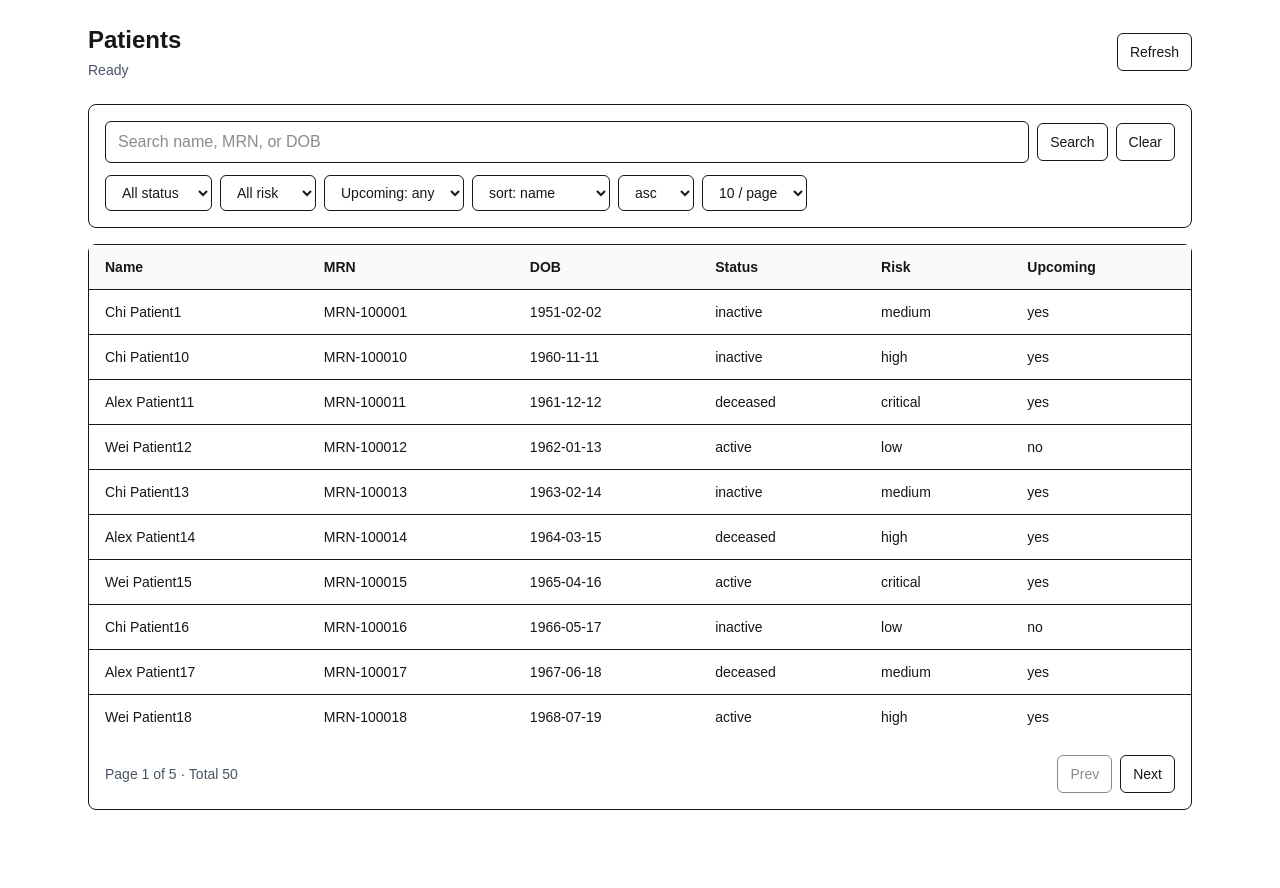
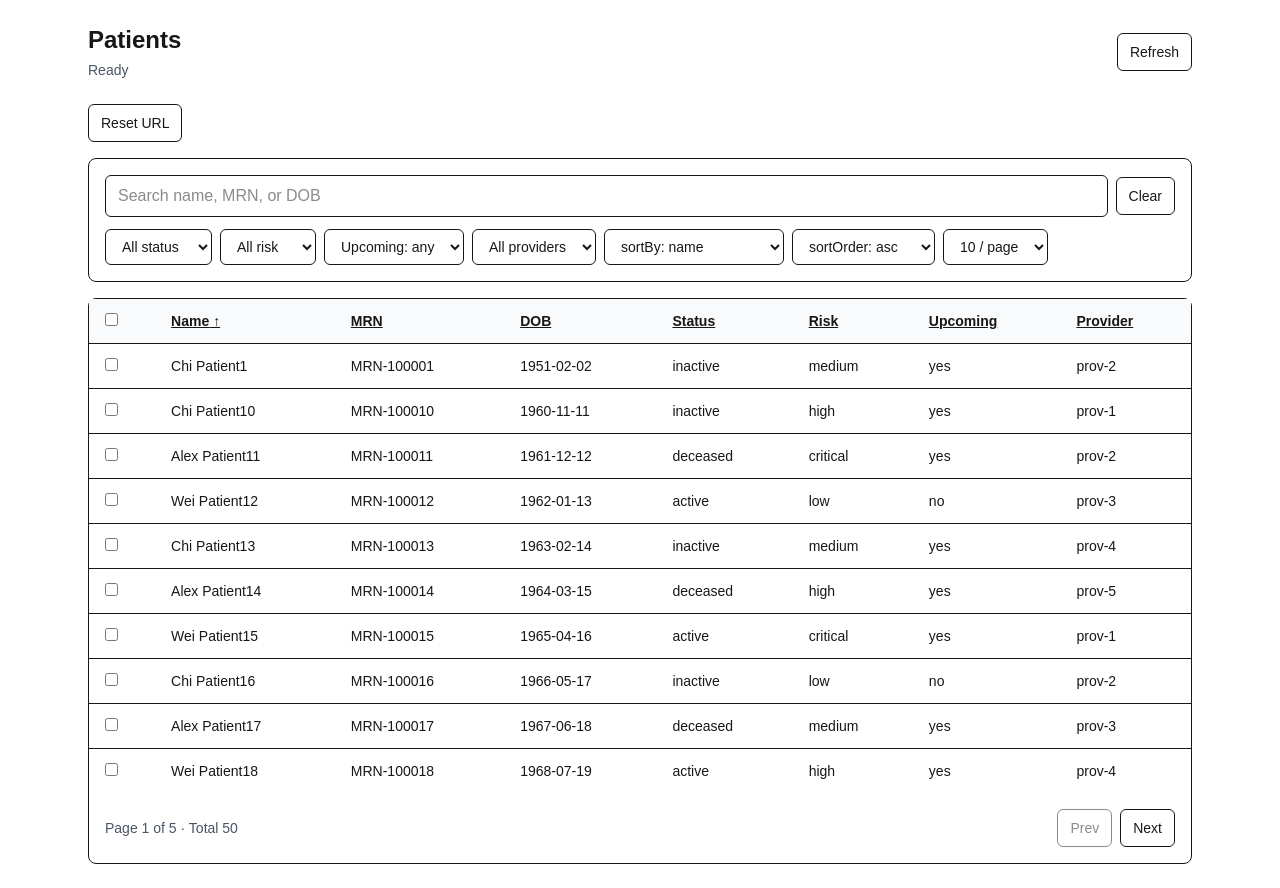
Before and after one commit to Craigchen-2001/carehub-next-dashboard, a Next.js app: page /patients in a window 1280 px wide. Before the commit the page ends 834 px from the top, so only its background shows below. Built offline with nearby package versions, Linux system fonts and the light colour scheme.

Commit message:
feat: patients list meets spec (debounced filters sorting bulk actions)

```diff
--- a/src/app/patients/page.tsx
+++ b/src/app/patients/page.tsx
@@ -1,11 +1,34 @@
 "use client";
 
-import { useMemo, useState } from "react";
+import { useEffect, useMemo, useState } from "react";
 import { useRouter, useSearchParams } from "next/navigation";
 import { useQuery } from "@tanstack/react-query";
-import { fetchPatients, type PatientsQuery } from "@/lib/api";
+import { fetchPatients, type Patient, type PatientsQuery } from "@/lib/api";
+import { useDebounce } from "@/lib/useDebounce";
 
 const parseBool = (v: string | null) => (v === "true" ? true : v === "false" ? false : undefined);
+
+const downloadJson = (items: unknown, filename: string) => {
+  const blob = new Blob([JSON.stringify(items, null, 2)], { type: "application/json" });
+  const url = URL.createObjectURL(blob);
+  const a = document.createElement("a");
+  a.href = url;
+  a.download = filename;
+  a.click();
+  URL.revokeObjectURL(url);
+};
+
+const SORT_COLUMNS: Array<{ key: string; label: string }> = [
+  { key: "name", label: "Name" },
+  { key: "mrn", label: "MRN" },
+  { key: "dob", label: "DOB" },
+  { key: "status", label: "Status" },
+  { key: "riskLevel", label: "Risk" },
+  { key: "hasUpcoming", label: "Upcoming" },
+  { key: "provider", label: "Provider" },
+];
+
+const PROVIDERS = ["prov-1", "prov-2", "prov-3", "prov-4", "prov-5"];
 
 export default function PatientsPage() {
   const router = useRouter();
@@ -28,22 +51,6 @@ export default function PatientsPage() {
     };
   }, [sp]);
 
-  const [searchDraft, setSearchDraft] = useState(query.search || "");
-
-  const { data: resp, isLoading, isError, error, refetch, isFetching } = useQuery({
-    queryKey: ["patients", query],
-    queryFn: () => fetchPatients(query),
-    placeholderData: (prev) => prev,
-  });
-
-  const rows = resp?.data ?? [];
-  const pagination = resp?.pagination;
-
-  const showLoading = isLoading && !resp;
-  const showError = isError;
-  const showEmpty = !showLoading && !showError && rows.length === 0;
-  const showTable = !showLoading && !showError && rows.length > 0;
-
   const pushParams = (patch: Record<string, string | undefined>, resetPage = true) => {
     const next = new URLSearchParams(sp.toString());
     Object.entries(patch).forEach(([k, v]) => {
@@ -60,22 +67,136 @@ export default function PatientsPage() {
     router.push(`/patients?${next.toString()}`);
   };
 
+  const toggleSort = (colKey: string) => {
+    const currentBy = query.sortBy || "name";
+    const currentOrder = query.sortOrder || "asc";
+
+    if (currentBy !== colKey) {
+      pushParams({ sortBy: colKey, sortOrder: "asc" }, false);
+      return;
+    }
+
+    pushParams({ sortOrder: currentOrder === "asc" ? "desc" : "asc" }, false);
+  };
+
+  const [filtersOpen, setFiltersOpen] = useState(true);
+
+  const [searchDraft, setSearchDraft] = useState(query.search || "");
+  const debouncedSearch = useDebounce(searchDraft, 400);
+
+  useEffect(() => {
+    setSearchDraft(query.search || "");
+  }, [query.search]);
+
+  useEffect(() => {
+    const current = query.search || "";
+    if (debouncedSearch === current) return;
+    pushParams({ search: debouncedSearch || undefined });
+  }, [debouncedSearch]);
+
+  const { data: resp, isLoading, isError, error, refetch, isFetching } = useQuery({
+    queryKey: ["patients", query],
+    queryFn: () => fetchPatients(query),
+    placeholderData: (prev) => prev,
+  });
+
+  const rows = resp?.data ?? [];
+  const pagination = resp?.pagination;
+
+  const showLoading = isLoading && !resp;
+  const showError = isError;
+  const showEmpty = !showLoading && !showError && rows.length === 0;
+  const showTable = !showLoading && !showError && rows.length > 0;
+
+  const [selectedById, setSelectedById] = useState<Record<string, Patient>>({});
+
+  const pageIds = rows.map((r) => r.id);
+  const selectedCount = Object.keys(selectedById).length;
+  const allPageSelected = pageIds.length > 0 && pageIds.every((id) => !!selectedById[id]);
+
+  const toggleOne = (p: Patient) => {
+    setSelectedById((prev) => {
+      if (prev[p.id]) {
+        const next = { ...prev };
+        delete next[p.id];
+        return next;
+      }
+      return { ...prev, [p.id]: p };
+    });
+  };
+
+  const toggleAllPage = () => {
+    setSelectedById((prev) => {
+      const next = { ...prev };
+      const shouldSelect = !allPageSelected;
+
+      rows.forEach((p) => {
+        if (shouldSelect) next[p.id] = p;
+        else delete next[p.id];
+      });
+
+      return next;
+    });
+  };
+
+  const clearSelection = () => setSelectedById({});
+
+  const exportSelected = () => {
+    const items = Object.values(selectedById);
+    downloadJson(items, `patients_selected_${Date.now()}.json`);
+  };
+
+  const sendMessage = () => {
+    const items = Object.values(selectedById);
+    const names = items.slice(0, 5).map((p) => `${p.firstName} ${p.lastName}`).join(", ");
+    const suffix = items.length > 5 ? ` +${items.length - 5} more` : "";
+    alert(`Send message (mock)\nRecipients: ${items.length}\n${names}${suffix}`);
+  };
+
   return (
     <div className="mx-auto max-w-6xl p-6">
-      <div className="mb-6 flex items-center justify-between">
+      <div className="mb-6 flex flex-col gap-3 sm:flex-row sm:items-center sm:justify-between">
         <div>
           <h1 className="text-2xl font-semibold">Patients</h1>
-          <div className="mt-1 text-sm text-gray-600">
-            {isFetching ? "Updating…" : "Ready"}
-          </div>
+          <div className="mt-1 text-sm text-gray-600">{isFetching ? "Updating…" : "Ready"}</div>
         </div>
 
-        <button className="rounded-md border px-3 py-2 text-sm" onClick={() => refetch()}>
-          Refresh
+        <div className="flex flex-wrap items-center gap-2">
+          {selectedCount > 0 && (
+            <div className="flex items-center gap-2 rounded-md border px-3 py-2 text-sm">
+              <span>Selected: {selectedCount}</span>
+              <button className="rounded-md border px-2 py-1" onClick={exportSelected}>
+                Export selected
+              </button>
+              <button className="rounded-md border px-2 py-1" onClick={sendMessage}>
+                Send message
+              </button>
+              <button className="rounded-md border px-2 py-1" onClick={clearSelection}>
+                Clear
+              </button>
+            </div>
+          )}
+
+          <button className="rounded-md border px-3 py-2 text-sm" onClick={() => refetch()}>
+            Refresh
+          </button>
+        </div>
+      </div>
+
+      <div className="mb-4 flex items-center justify-between">
+        <button
+          className="rounded-md border px-3 py-2 text-sm sm:hidden"
+          onClick={() => setFiltersOpen((v) => !v)}
+        >
+          {filtersOpen ? "Hide Filters" : "Show Filters"}
+        </button>
+
+        <button className="rounded-md border px-3 py-2 text-sm" onClick={() => router.push("/patients")}>
+          Reset URL
         </button>
       </div>
 
-      <div className="mb-4 flex flex-col gap-3 rounded-lg border p-4">
+      <div className={`mb-4 rounded-lg border p-4 ${filtersOpen ? "block" : "hidden sm:block"}`}>
         <div className="flex flex-col gap-2 sm:flex-row sm:items-center">
           <input
             className="w-full rounded-md border px-3 py-2"
@@ -83,12 +204,6 @@ export default function PatientsPage() {
             value={searchDraft}
             onChange={(e) => setSearchDraft(e.target.value)}
           />
-          <button
-            className="rounded-md border px-3 py-2 text-sm"
-            onClick={() => pushParams({ search: searchDraft || undefined })}
-          >
-            Search
-          </button>
           <button
             className="rounded-md border px-3 py-2 text-sm"
             onClick={() => {
@@ -100,7 +215,7 @@ export default function PatientsPage() {
           </button>
         </div>
 
-        <div className="flex flex-wrap gap-2">
+        <div className="mt-3 flex flex-wrap gap-2">
           <select
             className="rounded-md border px-3 py-2 text-sm"
             value={query.status || ""}
@@ -136,24 +251,36 @@ export default function PatientsPage() {
 
           <select
             className="rounded-md border px-3 py-2 text-sm"
+            value={query.provider || ""}
+            onChange={(e) => pushParams({ provider: e.target.value || undefined })}
+          >
+            <option value="">All providers</option>
+            {PROVIDERS.map((p) => (
+              <option key={p} value={p}>
+                {p}
+              </option>
+            ))}
+          </select>
+
+          <select
+            className="rounded-md border px-3 py-2 text-sm"
             value={query.sortBy || "name"}
-            onChange={(e) => pushParams({ sortBy: e.target.value || undefined })}
+            onChange={(e) => pushParams({ sortBy: e.target.value || undefined }, false)}
           >
-            <option value="name">sort: name</option>
-            <option value="dob">sort: dob</option>
-            <option value="mrn">sort: mrn</option>
-            <option value="status">sort: status</option>
-            <option value="riskLevel">sort: risk</option>
-            <option value="hasUpcoming">sort: upcoming</option>
+            {SORT_COLUMNS.map((c) => (
+              <option key={c.key} value={c.key}>
+                sortBy: {c.key}
+              </option>
+            ))}
           </select>
 
           <select
             className="rounded-md border px-3 py-2 text-sm"
             value={query.sortOrder || "asc"}
-            onChange={(e) => pushParams({ sortOrder: e.target.value || undefined })}
+            onChange={(e) => pushParams({ sortOrder: e.target.value || undefined }, false)}
           >
-            <option value="asc">asc</option>
-            <option value="desc">desc</option>
+            <option value="asc">sortOrder: asc</option>
+            <option value="desc">sortOrder: desc</option>
           </select>
 
           <select
@@ -173,7 +300,7 @@ export default function PatientsPage() {
         <div className="rounded-lg border p-4">
           <div className="h-4 w-48 animate-pulse rounded bg-gray-200" />
           <div className="mt-4 space-y-2">
-            {Array.from({ length: 6 }).map((_, i) => (
+            {Array.from({ length: 8 }).map((_, i) => (
               <div key={i} className="h-10 w-full animate-pulse rounded bg-gray-100" />
             ))}
           </div>
@@ -193,9 +320,7 @@ export default function PatientsPage() {
       {showEmpty && (
         <div className="rounded-lg border p-6 text-center">
           <div className="text-sm font-medium">No patients found</div>
-          <div className="mt-1 text-sm text-gray-600">
-            Try adjusting filters or clearing search.
-          </div>
+          <div className="mt-1 text-sm text-gray-600">Try adjusting filters or clearing search.</div>
           <button className="mt-4 rounded-md border px-3 py-2 text-sm" onClick={() => router.push("/patients")}>
             Clear filters
           </button>
@@ -208,23 +333,41 @@ export default function PatientsPage() {
             <table className="w-full text-left text-sm">
               <thead className="border-b bg-gray-50">
                 <tr>
-                  <th className="px-4 py-3">Name</th>
-                  <th className="px-4 py-3">MRN</th>
-                  <th className="px-4 py-3">DOB</th>
-                  <th className="px-4 py-3">Status</th>
-                  <th className="px-4 py-3">Risk</th>
-                  <th className="px-4 py-3">Upcoming</th>
+                  <th className="px-4 py-3">
+                    <input type="checkbox" checked={allPageSelected} onChange={toggleAllPage} />
+                  </th>
+
+                  {SORT_COLUMNS.filter((c) => c.key !== "provider").map((c) => (
+                    <th key={c.key} className="px-4 py-3">
+                      <button className="underline" onClick={() => toggleSort(c.key)}>
+                        {c.label}
+                        {query.sortBy === c.key ? (query.sortOrder === "asc" ? " ↑" : " ↓") : ""}
+                      </button>
+                    </th>
+                  ))}
+
+                  <th className="px-4 py-3">
+                    <button className="underline" onClick={() => toggleSort("provider")}>
+                      Provider
+                      {query.sortBy === "provider" ? (query.sortOrder === "asc" ? " ↑" : " ↓") : ""}
+                    </button>
+                  </th>
                 </tr>
               </thead>
+
               <tbody>
                 {rows.map((p) => (
                   <tr key={p.id} className="border-b last:border-b-0">
+                    <td className="px-4 py-3">
+                      <input type="checkbox" checked={!!selectedById[p.id]} onChange={() => toggleOne(p)} />
+                    </td>
                     <td className="px-4 py-3">{p.firstName} {p.lastName}</td>
                     <td className="px-4 py-3">{p.mrn}</td>
                     <td className="px-4 py-3">{p.dob}</td>
                     <td className="px-4 py-3">{p.status}</td>
                     <td className="px-4 py-3">{p.riskLevel}</td>
                     <td className="px-4 py-3">{p.hasUpcoming ? "yes" : "no"}</td>
+                    <td className="px-4 py-3">{p.providerId}</td>
                   </tr>
                 ))}
               </tbody>
@@ -235,6 +378,7 @@ export default function PatientsPage() {
             <div className="text-sm text-gray-600">
               Page {pagination.page} of {pagination.totalPages} · Total {pagination.total}
             </div>
+
             <div className="flex items-center gap-2">
               <button
                 className="rounded-md border px-3 py-2 text-sm disabled:opacity-50"
--- /dev/null
+++ b/src/lib/useDebounce.ts
@@ -0,0 +1,12 @@
+import { useEffect, useState } from "react";
+
+export const useDebounce = <T,>(value: T, delayMs: number) => {
+  const [debounced, setDebounced] = useState(value);
+
+  useEffect(() => {
+    const id = setTimeout(() => setDebounced(value), delayMs);
+    return () => clearTimeout(id);
+  }, [value, delayMs]);
+
+  return debounced;
+};
```
